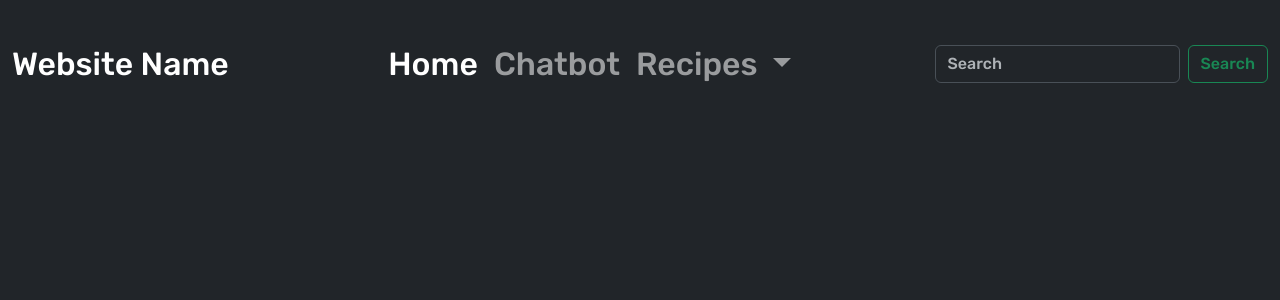
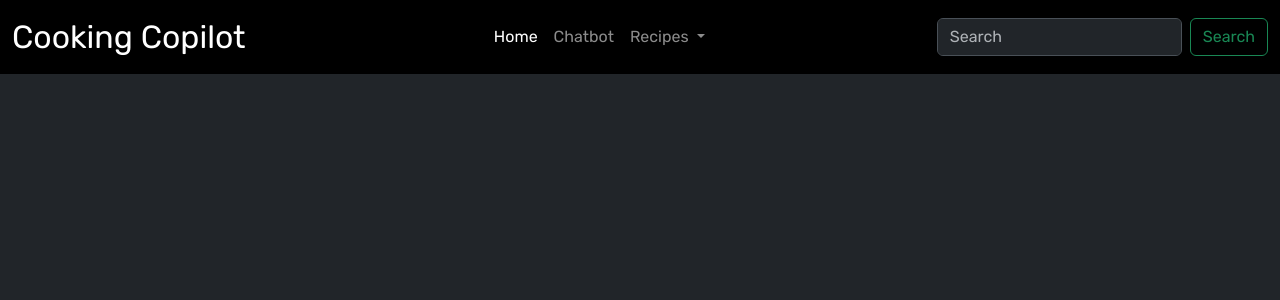
Before and after one commit to sbains2303/AI-Chatbots, a Flask app: page / in a window 1280 px wide. Shown: the top 300 px of the page. Run offline with Flask 3, Linux system fonts and the light colour scheme.

Commit message:
Navbar update
Changed navbar style and added website name

```diff
--- a/code/website/app.py
+++ b/code/website/app.py
@@ -1,6 +1,6 @@
 from flask import Flask, render_template
 
-app = Flask(__name__)
+app = Flask(__name__, static_url_path='/static')
 
 @app.route('/')
 def index():
@@ -9,3 +9,11 @@ def index():
 @app.route('/chicken-korma')
 def chickenKorma():
     return render_template("chicken-korma.html")
+
+@app.route('/scrambled-eggs')
+def scrambledEggs():
+    return render_template("scrambled-eggs.html")
+
+@app.route('/salmon-fishcakes')
+def salmonFishcakes():
+    return render_template("salmon-fishcakes.html")
--- a/code/website/templates/style.css
+++ b/code/website/static/css/style.css
@@ -14,5 +14,15 @@ body {
 
 .navbar .navbar-nav .nav-link {
     font-family: var(--bs-body-font-family);
-    font-size: 2rem;
+    font-size: 1rem;
 }
+
+.bg-steel {
+    background-color: black;
+    margin-top: 0;
+}
+
+.intro {
+    font-size: 1.5rem;
+    text-align: center;
+}
--- a/code/website/templates/layout.html
+++ b/code/website/templates/layout.html
@@ -1,28 +1,30 @@
 <!DOCTYPE html>
 <html lang="en" data-bs-theme="dark">
   <head>
+    {% block head %}
     <meta name="viewport" content="initial-scale=1, width=device-width" charset="utf-8" title="Home page">
 
-
-    <title>Title</title>
+    <title>{% block title %}Cooking Copilot{% endblock %}</title>
     <link href="https://cdn.jsdelivr.net/npm/bootstrap@5.3.2/dist/css/bootstrap.min.css" rel="stylesheet" integrity="sha384-T3c6CoIi6uLrA9TneNEoa7RxnatzjcDSCmG1MXxSR1GAsXEV/Dwwykc2MPK8M2HN" crossorigin="anonymous">
 
     <link rel="preconnect" href="https://fonts.googleapis.com">
     <link rel="preconnect" href="https://fonts.gstatic.com" crossorigin>
-    <link href="https://fonts.googleapis.com/css2?family=Rubik:wght@500;900&display=swap" rel="stylesheet">
+    <link href="https://fonts.googleapis.com/css2?family=Rubik:wght@400;500&display=swap" rel="stylesheet">
 
-    <link rel="stylesheet" href="style.css">
+    <link rel="stylesheet" type="text/css" href="{{ url_for('static', filename='css/style.css') }}">
+    {% endblock %}
   </head>
+  {% block content %}
     <body>
             <script src="https://cdn.jsdelivr.net/npm/bootstrap@5.3.2/dist/js/bootstrap.bundle.min.js" integrity="sha384-C6RzsynM9kWDrMNeT87bh95OGNyZPhcTNXj1NW7RuBCsyN/o0jlpcV8Qyq46cDfL" crossorigin="anonymous"></script>
 
-<!--      {% block content %}-->
-          <nav class="navbar navbar-expand-sm navbar-dark fs-5 mt-3 flex-sm-nowrap flex-wrap" data-bs-theme="dark">
+            <div class="bg-steel">
+                <nav class="navbar navbar-expand-sm navbar-dark fs-5 flex-sm-nowrap flex-wrap" data-bs-theme="dark">
                     <div class="container-fluid">
                         <button class="navbar-toggler flex-grow-sm-1 flex-grow-0 me-2" type="button" data-bs-toggle="collapse" data-bs-target="#navbar5">
                             <span class="navbar-toggler-icon"></span>
                         </button>
-                  <span class="navbar-brand flex-grow-1">Website Name</span>
+                        <span class="navbar-brand flex-grow-1">Cooking Copilot</span>
                         <div class="navbar-collapse collapse flex-grow-1 justify-content-center" id="navbarSupportedContent">
                             <ul class="navbar-nav me-auto mb-2 mt-2 pl-3">
                                 <li class="nav-item">
@@ -37,9 +39,9 @@
                                     </a>
                                     <ul class="dropdown-menu">
                                         <li><a class="dropdown-item" href="/chicken-korma">Chicken Korma</a></li>
-                                  <li><a class="dropdown-item" href="#">Salmon Fishcakes</a></li>
+                                        <li><a class="dropdown-item" href="/salmon-fishcakes">Salmon Fishcakes</a></li>
                                         <li><hr class="dropdown-divider"></li>
-                                  <li><a class="dropdown-item" href="#">Scrambled Eggs</a></li>
+                                        <li><a class="dropdown-item" href="/scrambled-eggs">Scrambled Eggs</a></li>
                                     </ul>
                                 </li>
                             </ul>
@@ -50,8 +52,7 @@
                         </div>
                     </div>
                 </nav>
-<!--      {% endblock %}-->
-<!--      <script src="https://cdn.jsdelivr.net/npm/bootstrap@5.3.2/dist/js/bootstrap.bundle.min.js" integrity="sha384-C6RzsynM9kWDrMNeT87bh95OGNyZPhcTNXj1NW7RuBCsyN/o0jlpcV8Qyq46cDfL" crossorigin="anonymous"></script>-->
-
+            </div>
+            {% endblock %}
         </body>
 </html>
```
Also changed, not shown: code/website/templates/recipes.html (added, +8 -0 lines), code/website/templates/salmon-fishcakes.html (added, +7 -0 lines), code/website/templates/scrambled-eggs.html (added, +8 -0 lines), code/website/templates/create-recipe.html (added). Lines whose indentation alone changed are shown as unchanged.
